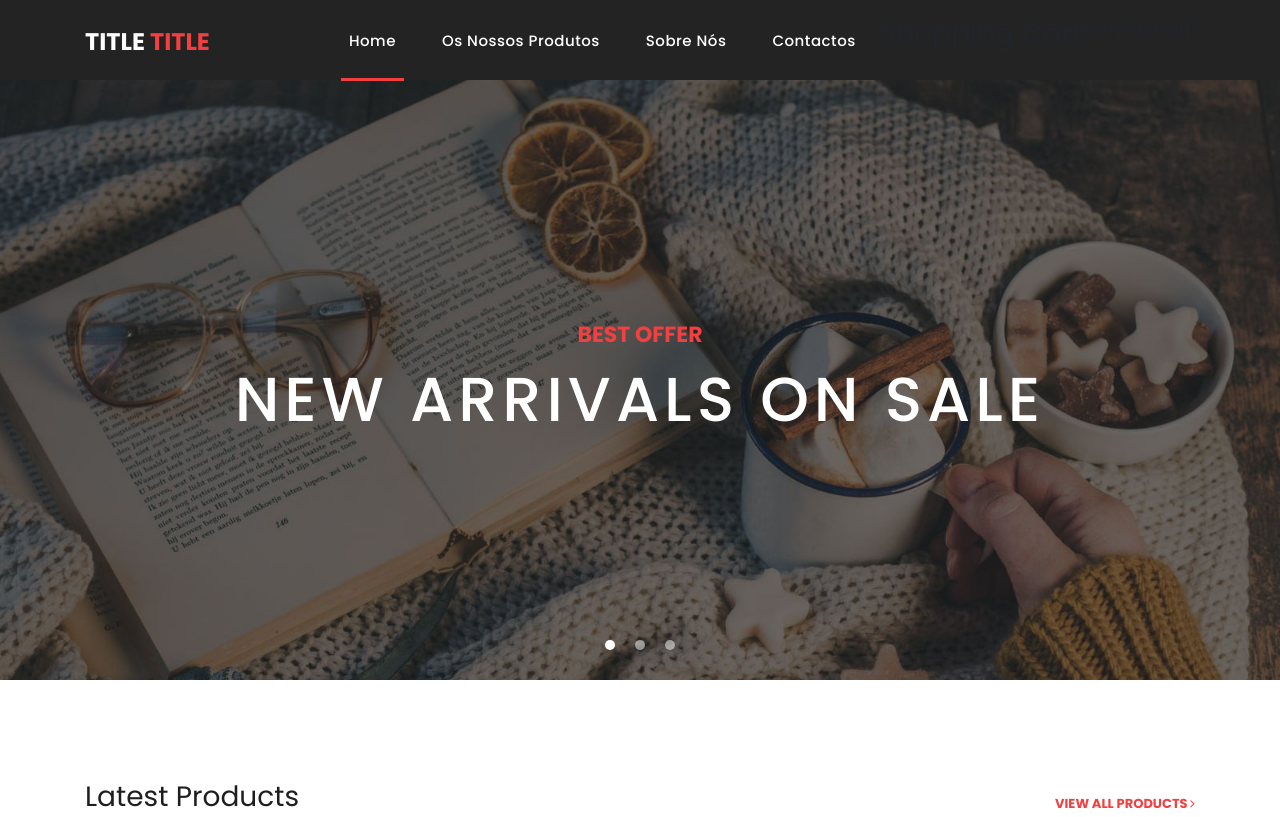
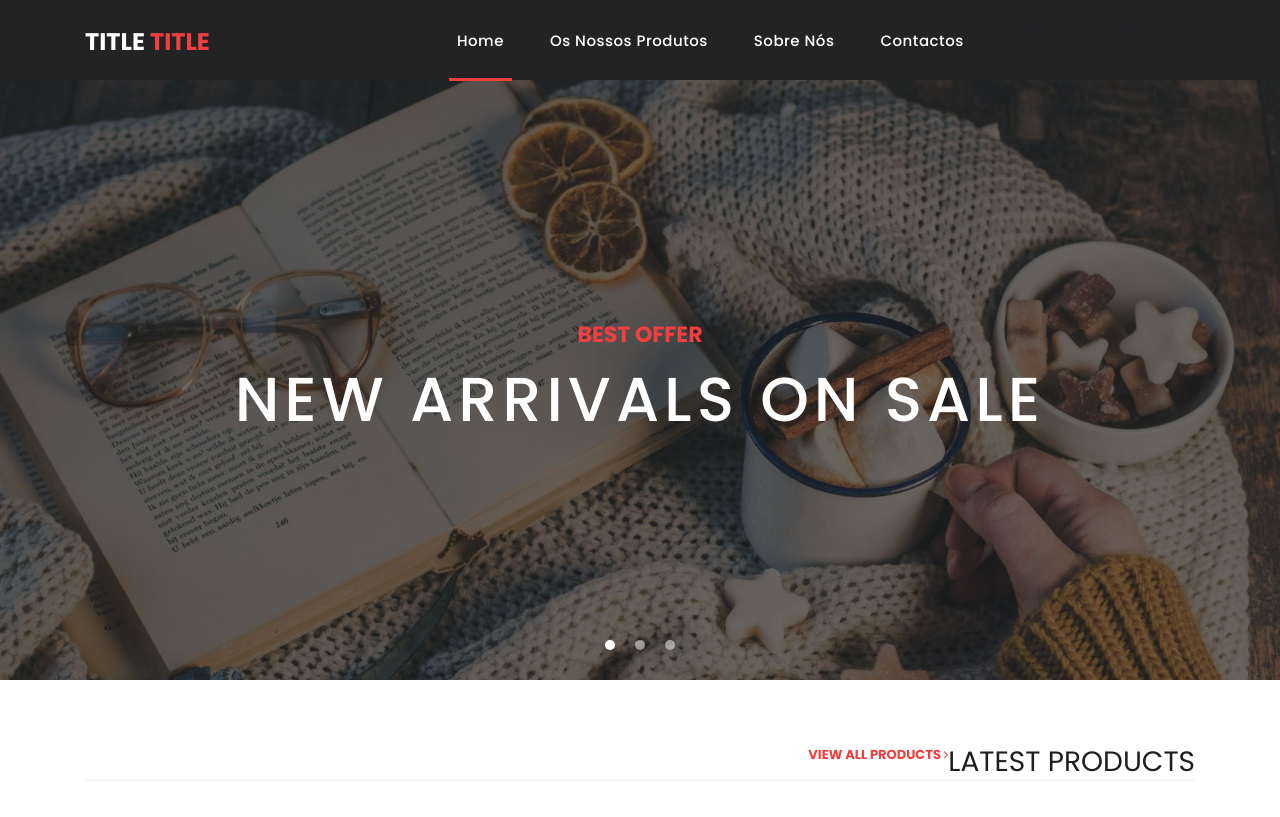
Before and after one commit to GreatScythe/GreatScythe.github.io, a plain HTML site: page index.html in a window 1280 px wide. Shown: the top 817 px of the page. Drawn offline with Linux system fonts and the light colour scheme.

Commit message:
Update index.html

```diff
--- a/index.html
+++ b/index.html
@@ -63,8 +63,8 @@ Notes:
               <li class="nav-item">
                 <a class="nav-link" href="contact.html">Contactos</a>
               </li>
-               <h3 class=”Heading”>Shopping Cart</h3>
- 				<h5 class=”Action”>Remove all</h5>
+               <li class=”Heading”>Shopping Cart</h3>
+ 				<a class=”Action”>Remove all</h5>
             </ul>
           </div>
         </div>
```
